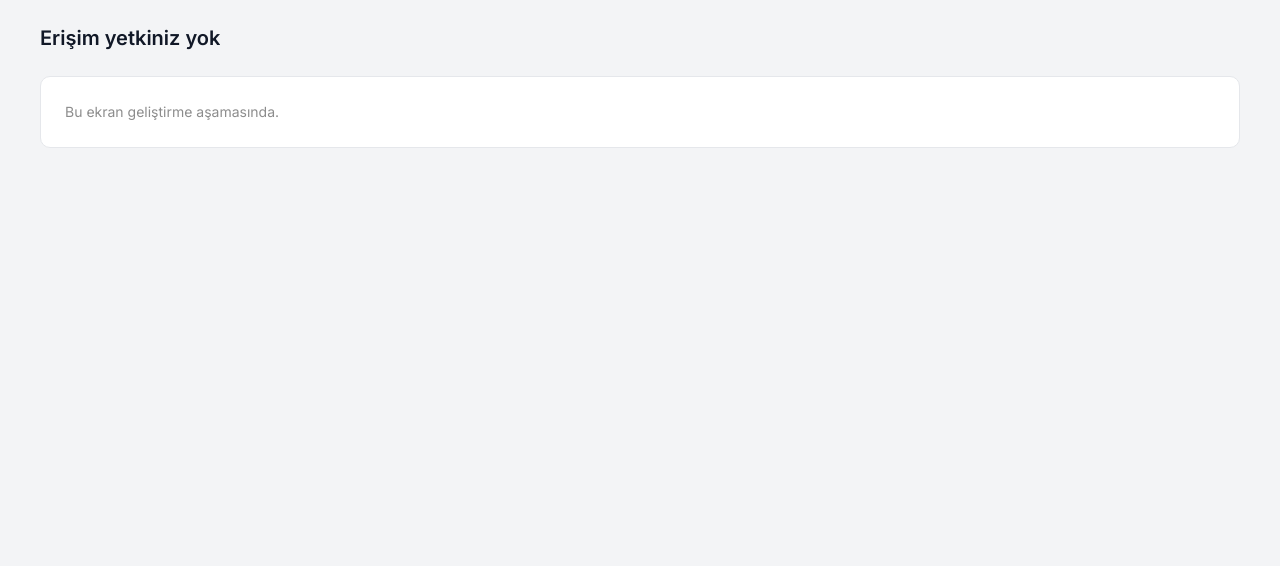
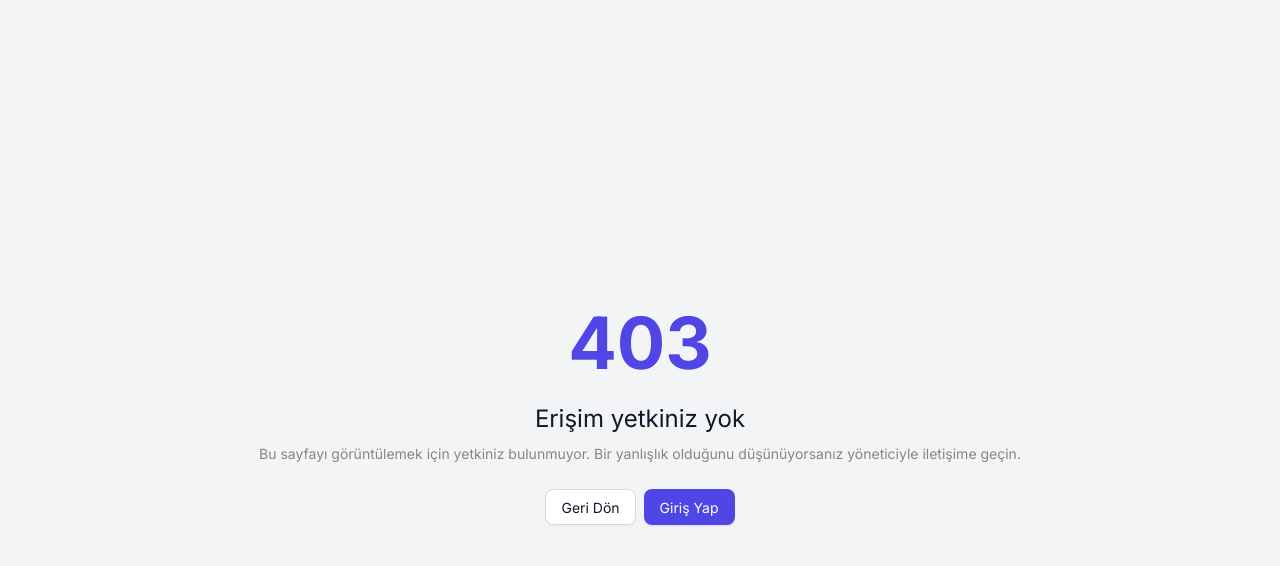
Before and after one commit to dincertaskan/erp_project, a React (Vite) app in the folder frontend/: page /403 in a window 1280 px wide. Shown: the top 566 px of the page. Built offline with nearby package versions, Linux system fonts and the light colour scheme.

Commit message:
feat(frontend): add 403 and 404 pages and wire auth routes

```diff
--- /dev/null
+++ b/frontend/src/pages/errors/ErrorPage.tsx
@@ -0,0 +1,51 @@
+import { Button, Result } from 'antd';
+import { useNavigate } from 'react-router-dom';
+import { homePathByRole } from '@/auth/roles';
+import { useAuth } from '@/auth/useAuth';
+import { colors } from '@/theme';
+
+const content = {
+  403: {
+    title: 'Erişim yetkiniz yok',
+    subTitle:
+      'Bu sayfayı görüntülemek için yetkiniz bulunmuyor. Bir yanlışlık olduğunu düşünüyorsanız yöneticiyle iletişime geçin.',
+  },
+  404: {
+    title: 'Sayfa bulunamadı',
+    subTitle: 'Aradığınız sayfa taşınmış ya da kaldırılmış olabilir.',
+  },
+} as const;
+
+/** E-05 Hata sayfaları (403 ve 404) */
+export function ErrorPage({ status }: { status: 403 | 404 }) {
+  const { user } = useAuth();
+  const navigate = useNavigate();
+  const home = user ? homePathByRole[user.role] : '/login';
+
+  return (
+    <div
+      style={{
+        minHeight: '100vh',
+        background: colors.pageBg,
+        display: 'flex',
+        alignItems: 'center',
+        justifyContent: 'center',
+        padding: 16,
+      }}
+    >
+      <Result
+        icon={<span style={{ fontSize: 72, fontWeight: 700, lineHeight: 1, color: colors.primary }}>{status}</span>}
+        title={content[status].title}
+        subTitle={content[status].subTitle}
+        extra={[
+          <Button key="back" onClick={() => navigate(-1)}>
+            Geri Dön
+          </Button>,
+          <Button key="home" type="primary" onClick={() => navigate(home, { replace: true })}>
+            {user ? 'Ana Sayfaya Dön' : 'Giriş Yap'}
+          </Button>,
+        ]}
+      />
+    </div>
+  );
+}
```
Also changed, not shown: frontend/src/routes/router.tsx (+11 -6 lines).
